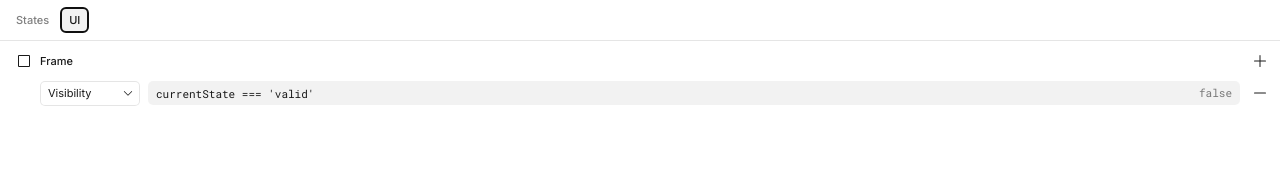
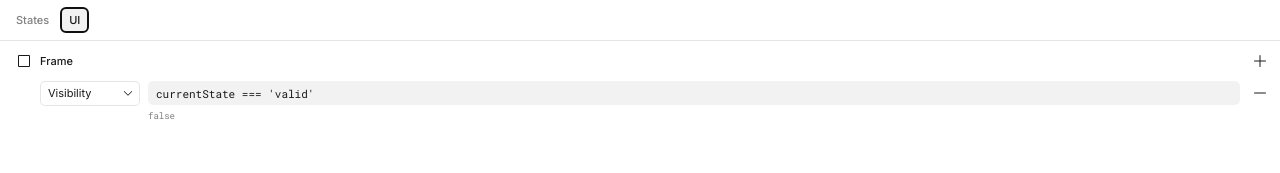
Before and after one commit to colebemis/figma-state-machines, a Next.js app: page / in a window 1280 px wide. Both pictures are taken after a click on the tab "UI". Shown: the top 173 px of the page. Built offline with nearby package versions, Linux system fonts and the light colour scheme.

Commit message:
Show selected node

```diff
--- a/app/page.tsx
+++ b/app/page.tsx
@@ -5,21 +5,33 @@ import { State } from "@/components/state";
 import { StateEditor } from "@/components/state-editor";
 import { UnresolvedState } from "@/components/unresolved-state";
 import { parseEventValue } from "@/lib/parse-event-value";
-import { StateMachine, StateMachineSchema, StateValue } from "@/lib/types";
+import {
+  FigmaNode,
+  FigmaNodeBinding,
+  StateMachine,
+  StateMachineSchema,
+  StateValue,
+} from "@/lib/types";
 import { useRootPluginData } from "@/lib/use-plugin-data";
 import { useVariable } from "@/lib/use-variable";
 import {
   ArrowUUpLeft,
+  BezierCurve,
   CaretDown,
+  Circle,
   Eye,
   IconContext,
+  LineSegment,
   Minus,
   Plus,
+  Rectangle,
   Square,
+  TextT,
 } from "@phosphor-icons/react";
 import React from "react";
 import * as Tabs from "@radix-ui/react-tabs";
 import { Select } from "@/components/select";
+import clsx from "clsx";
 
 const DEMO_STATE_MACHINE: StateMachine = {
   initial: "empty",
@@ -82,6 +94,18 @@ export default function Plugin() {
   );
   const [hoverState, setHoverState] = React.useState<string | null>(null);
   const [isAddingNewState, setIsAddingNewState] = React.useState(false);
+  const [selectedNode, setSelectedNode] = React.useState<FigmaNode | null>(
+    null
+  );
+
+  React.useEffect(() => {
+    window.onmessage = (event) => {
+      const message = event.data.pluginMessage;
+      if (message.type === "SELECTED_NODE") {
+        setSelectedNode(message.node);
+      }
+    };
+  }, []);
 
   // Calculate unreachable states
   const unreachableStates = React.useMemo(() => {
@@ -350,7 +374,10 @@ export default function Plugin() {
         </Tabs.Content>
         <Tabs.Content value="ui">
           <div className="p-2">
-            <UIBindings currentState={currentState} />
+            <UIBindings
+              currentState={currentState}
+              selectedNode={selectedNode}
+            />
           </div>
         </Tabs.Content>
       </Tabs.Root>
@@ -358,20 +385,22 @@ export default function Plugin() {
   );
 }
 
-type NodeBinding = {
-  nodeId: string;
-  nodeName: string;
-  bindings: Array<{
-    property: "visibility";
-    expression: string;
-  }>;
-};
-
-function UIBindings({ currentState }: { currentState: string }) {
-  const [nodeBindings, setNodeBindings] = React.useState<Array<NodeBinding>>([
+function UIBindings({
+  currentState,
+  selectedNode,
+}: {
+  currentState: string;
+  selectedNode: FigmaNode | null;
+}) {
+  const [nodeBindings, setNodeBindings] = React.useState<
+    Array<FigmaNodeBinding>
+  >([
     {
-      nodeId: "1",
-      nodeName: "Frame",
+      node: {
+        id: "1",
+        name: "Frame",
+        type: "FRAME",
+      },
       bindings: [
         {
           property: "visibility",
@@ -382,23 +411,30 @@ function UIBindings({ currentState }: { currentState: string }) {
   ]);
 
   return (
-    <div>
-      {nodeBindings.map((nodeBinding) => (
-        <div key={nodeBinding.nodeId} className="flex flex-col gap-2">
+    <div className="flex flex-col gap-4">
+      {nodeBindings.map(({ node, bindings }) => (
+        <div key={node.id} className="flex flex-col gap-2">
           <div className="flex items-center gap-2">
-            <button className="flex items-center gap-2 h-6 px-2 hover:bg-bg-secondary rounded flex-grow">
-              <Square />
-              <span className="font-bold">{nodeBinding.nodeName}</span>
+            <button
+              className={clsx(
+                "flex items-center gap-2 h-6 px-2 rounded flex-grow",
+                node.id === selectedNode?.id
+                  ? "bg-bg-selected"
+                  : "hover:bg-bg-secondary"
+              )}
+            >
+              <NodeIcon type={node.type} />
+              <span className="font-bold">{node.name}</span>
             </button>
             <IconButton aria-label="Add binding">
               <Plus />
             </IconButton>
           </div>
           <div className="flex flex-col gap-2 pl-8">
-            {nodeBinding.bindings.map((binding) => (
+            {bindings.map((binding) => (
               <div
                 key={binding.property}
-                className=" items-center gap-2 grid grid-cols-[100px_1fr_auto]"
+                className="items-start gap-2 grid grid-cols-[100px_1fr_auto]"
               >
                 <Select value={binding.property} onChange={() => {}}>
                   <option value="visibility">Visibility</option>
@@ -415,8 +451,42 @@ function UIBindings({ currentState }: { currentState: string }) {
           </div>
         </div>
       ))}
+      {selectedNode &&
+      !nodeBindings.find((b) => b.node.id === selectedNode.id) ? (
+        <div className="flex items-center gap-2">
+          <button className="flex items-center gap-2 h-6 px-2 rounded flex-grow bg-bg-selected">
+            <NodeIcon type={selectedNode.type} />
+            <span className="font-bold italic">{selectedNode.name}</span>
+          </button>
+          <IconButton aria-label="Add binding">
+            <Plus />
+          </IconButton>
+        </div>
+      ) : null}
     </div>
   );
+}
+
+function NodeIcon({ type }: { type: string }) {
+  switch (type) {
+    case "TEXT":
+      return <TextT />;
+
+    case "ELLIPSE":
+      return <Circle />;
+
+    case "RECTANGLE":
+      return <Rectangle />;
+
+    case "VECTOR":
+      return <BezierCurve />;
+
+    case "LINE":
+      return <LineSegment />;
+
+    default:
+      return <Square />;
+  }
 }
 
 function evaluateExpression(expression: string, scope: Record<string, any>) {
@@ -443,7 +513,7 @@ function ExpressionInput({
   }, [expression, scope]);
 
   return (
-    <div className="flex relative">
+    <div className="flex flex-col gap-1">
       <input
         type="text"
         placeholder="Enter an expression"
@@ -451,8 +521,8 @@ function ExpressionInput({
         value={expression}
         onChange={(e) => setExpression(e.target.value)}
       />
-      <div className="text-text-secondary font-mono absolute right-2 top-1/2 -translate-y-1/2">
-        {JSON.stringify(value)}
+      <div className="text-text-secondary text-sm font-mono">
+        {value === undefined ? "undefined" : JSON.stringify(value)}
       </div>
     </div>
   );
--- a/lib/types.ts
+++ b/lib/types.ts
@@ -22,3 +22,23 @@ export const StateMachineSchema = z.object({
 });
 
 export type StateMachine = z.infer<typeof StateMachineSchema>;
+
+export const FigmaNodeSchema = z.object({
+  id: z.string(),
+  name: z.string(),
+  type: z.string(),
+});
+
+export type FigmaNode = z.infer<typeof FigmaNodeSchema>;
+
+export const FigmaNodeBindingSchema = z.object({
+  node: FigmaNodeSchema,
+  bindings: z.array(
+    z.object({
+      property: z.enum(["visibility"]),
+      expression: z.string(),
+    })
+  ),
+});
+
+export type FigmaNodeBinding = z.infer<typeof FigmaNodeBindingSchema>;
```
Also changed, not shown: plugin/code.ts (+21 -0 lines).
